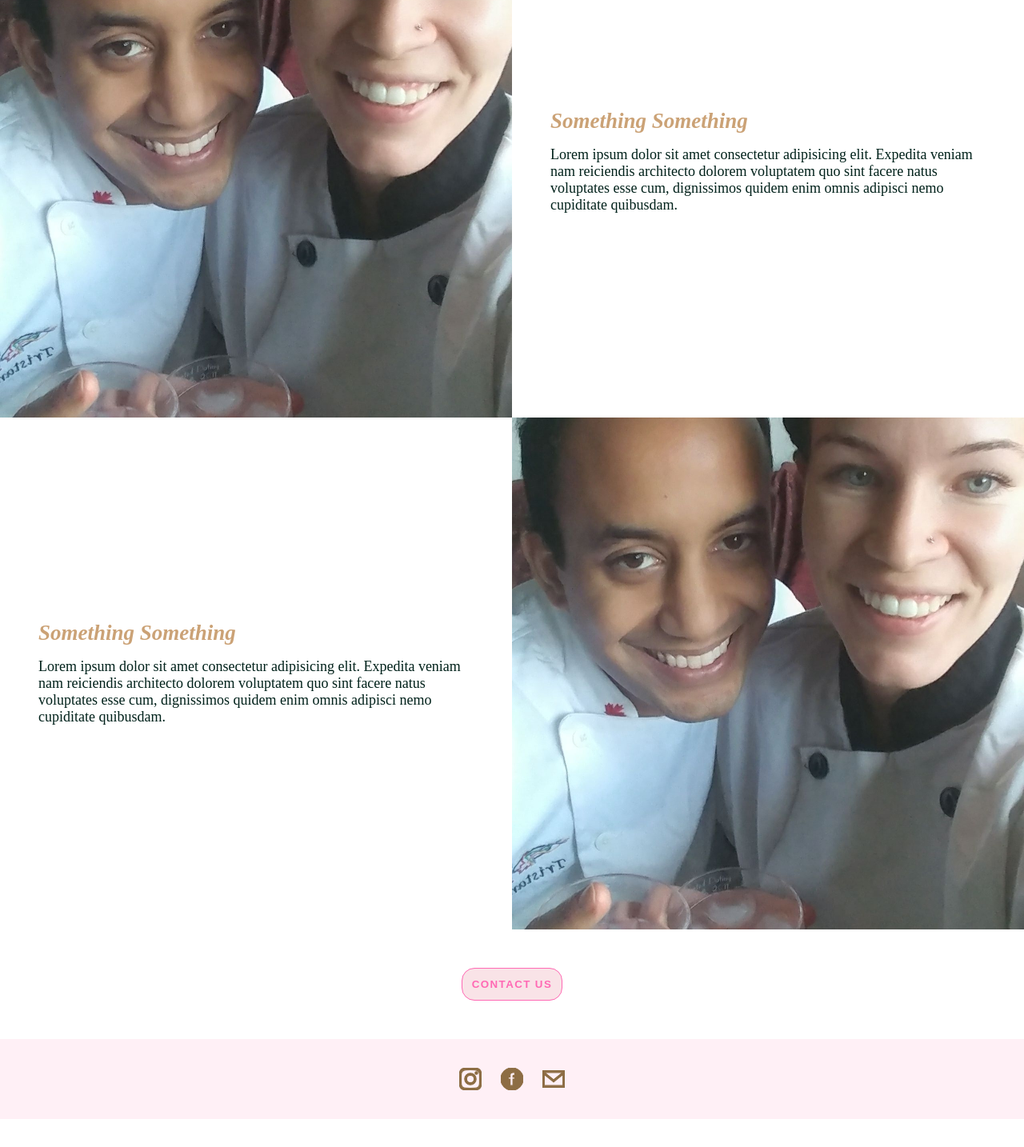
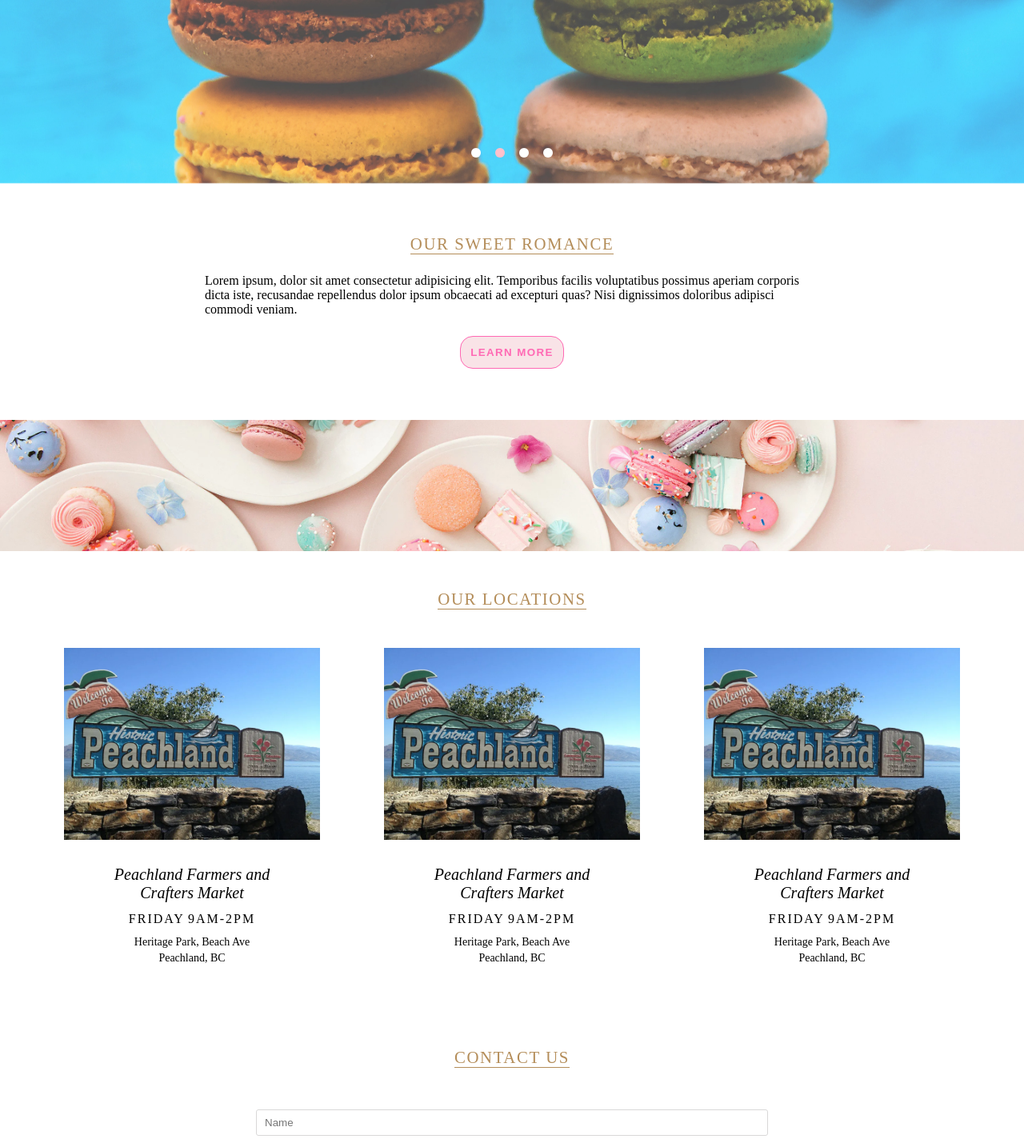
Before and after one commit to Smoopfrog/asweetromance, a React (Create React App) app: page / in a window 1280 px wide. Shown: the part 360-1794 px from the top of the page at 80% size. Before the commit the page ends 1759 px from the top, so only its background shows below. Built offline with nearby package versions, Linux system fonts and the light colour scheme.

Commit message:
move components to HomePage

```diff
--- a/package.json
+++ b/package.json
@@ -8,6 +8,7 @@
     "@testing-library/user-event": "^13.5.0",
     "react": "^18.2.0",
     "react-dom": "^18.2.0",
+    "react-router-dom": "^6.11.2",
     "react-scripts": "5.0.1",
     "sass": "^1.62.1",
     "web-vitals": "^2.1.4"
--- a/src/App.js
+++ b/src/App.js
@@ -1,22 +1,14 @@
-import About from "./Components/About";
-import Banner from "./Components/Banner";
 import Header from "./Components/Header";
-import HeroPage from "./Components/HeroPage";
-import Locations from "./Components/Locations";
 import Footer from "./Components/Footer";
-import ContactForm from "./Components/ContactForm";
 import AboutPage from "./Components/AboutPage/AboutPage";
+import HomePage from "./Components/HomePage/HomePage";
 
 function App() {
   return (
     <div className="App">
       <Header />
-      {/* <HeroPage />
-      <About />
-      <Banner />
-      <Locations />
-      <ContactForm /> */}
-      <AboutPage />
+      <HomePage />
+      {/* <AboutPage /> */}
       <Footer />
     </div>
   );
--- a/src/Components/About.jsx
+++ b/src/Components/HomePage/About.jsx
@@ -1,4 +1,4 @@
-import "../Styles/About.css";
+import "../../Styles/About.css";
 
 const About = () => {
   return (
--- a/src/Components/Banner.jsx
+++ b/src/Components/HomePage/Banner.jsx
@@ -1,5 +1,5 @@
-import "../Styles/Banner.css";
-import banner from "../Assets/banner.webp";
+import "../../Styles/Banner.css";
+import banner from "../../Assets/banner.webp";
 
 const Banner = () => {
   return (
--- a/src/Components/ContactForm.jsx
+++ b/src/Components/HomePage/ContactForm.jsx
@@ -1,5 +1,5 @@
 import { useState } from "react";
-import "../Styles/ContactForm.css";
+import "../../Styles/ContactForm.css";
 
 const ContactForm = () => {
   const [name, setName] = useState("");
--- /dev/null
+++ b/src/Components/HomePage/HomePage.jsx
@@ -0,0 +1,19 @@
+import About from "./About";
+import Banner from "./Banner";
+import HeroPage from "./HeroPage";
+import Locations from "./Locations";
+import ContactForm from "./ContactForm";
+
+const HomePage = () => {
+  return (
+    <>
+      <HeroPage />
+      <About />
+      <Banner />
+      <Locations />
+      <ContactForm />
+    </>
+  );
+};
+
+export default HomePage;
--- a/src/Components/LocationCard.jsx
+++ b/src/Components/HomePage/LocationCard.jsx
@@ -1,5 +1,5 @@
-import "../Styles/LocationCard.css";
-import peachland from "../Assets/peachland.webp";
+import "../../Styles/LocationCard.css";
+import peachland from "../../Assets/peachland.webp";
 
 const LocationCard = () => {
   return (
--- a/src/Components/Locations.jsx
+++ b/src/Components/HomePage/Locations.jsx
@@ -1,4 +1,4 @@
-import "../Styles/Locations.css";
+import "../../Styles/Locations.css";
 import LocationCard from "./LocationCard";
 
 const Locations = () => {
--- a/src/index.js
+++ b/src/index.js
@@ -1,12 +1,15 @@
-import React from 'react';
-import ReactDOM from 'react-dom/client';
-import './index.css';
-import App from './App';
+import React from "react";
+import ReactDOM from "react-dom/client";
+import "./index.css";
+import App from "./App";
+import { BrowserRouter } from "react-router-dom";
 
-const root = ReactDOM.createRoot(document.getElementById('root'));
+const root = ReactDOM.createRoot(document.getElementById("root"));
 root.render(
   <React.StrictMode>
-    <App />
+    <BrowserRouter>
+      <App />
+    </BrowserRouter>
   </React.StrictMode>
 );
 
```
Also changed, not shown: src/Components/HomePage/HeroPage.jsx (renamed from src/Components/HeroPage.jsx, +5 -5 lines), 1 other file (tests, documents, lock files or other folders).
